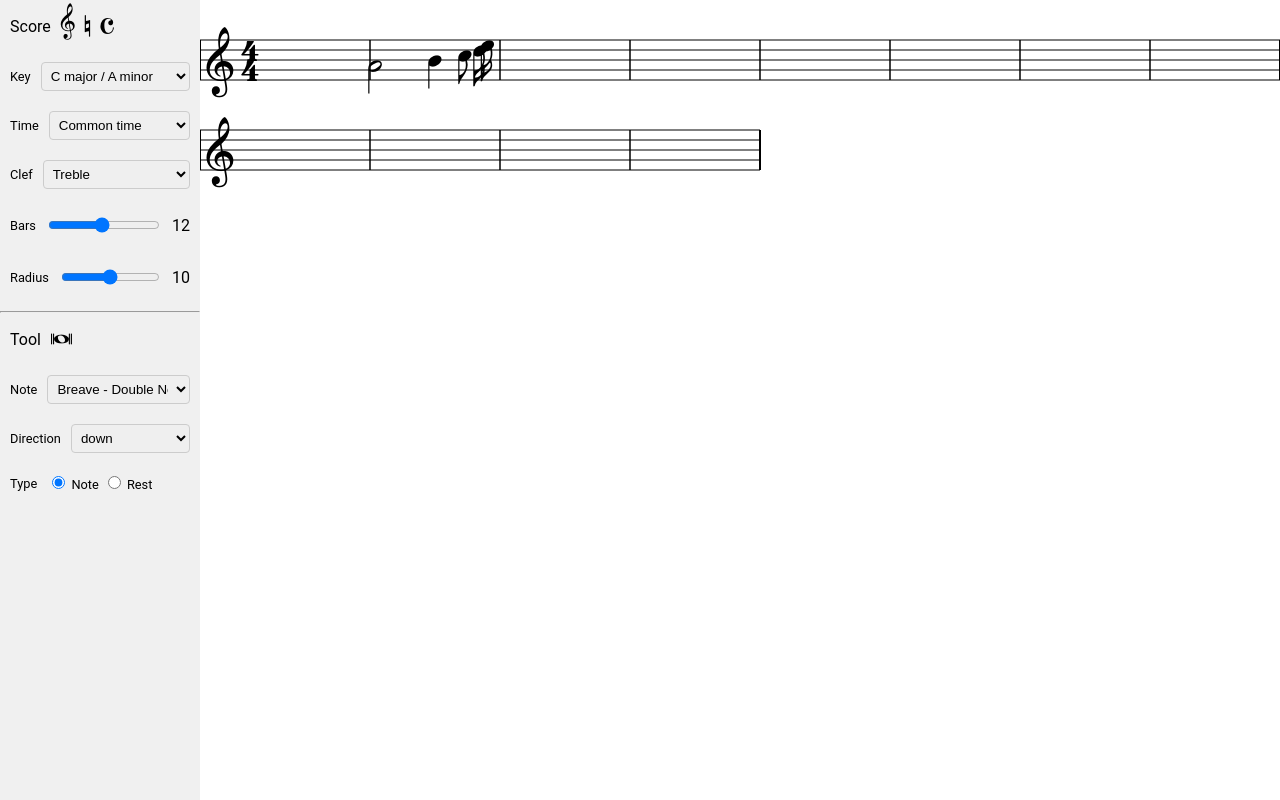
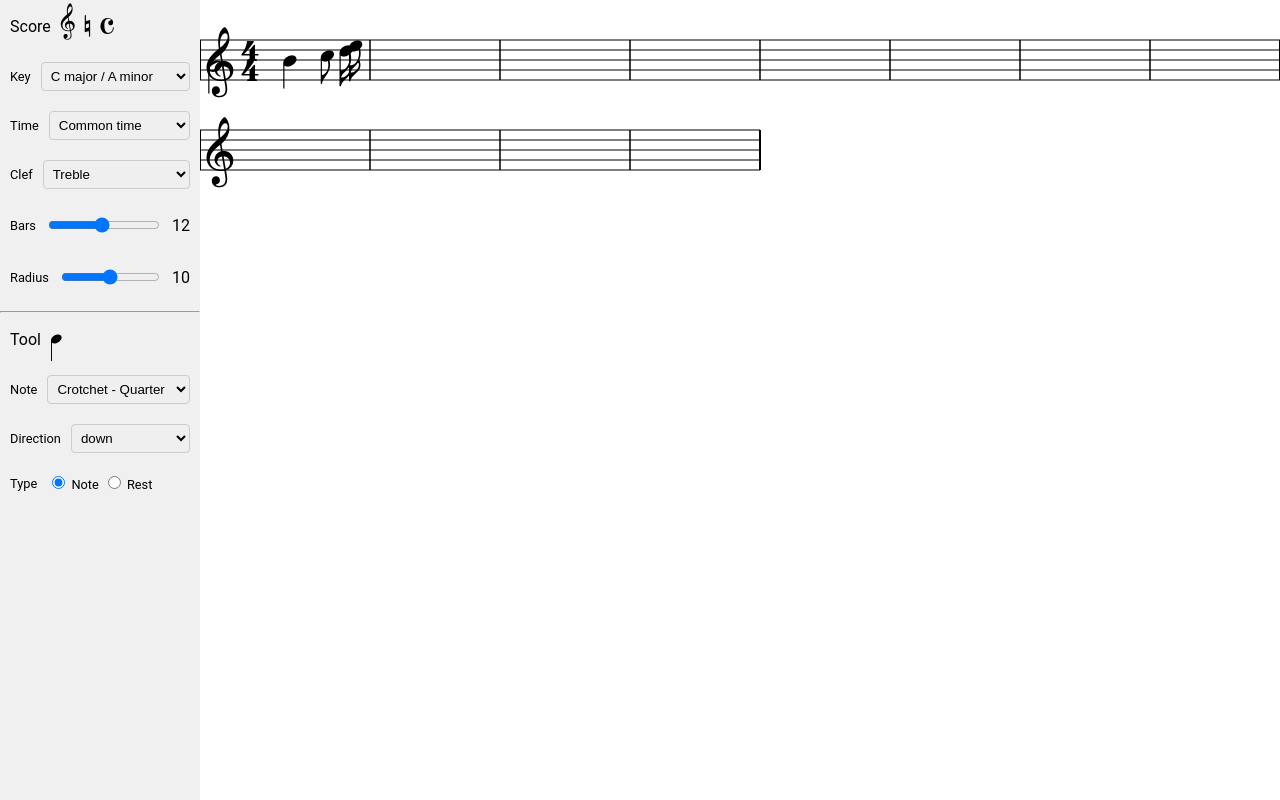
Before and after one commit to JoniBach/music-notation, a SvelteKit app: page /score in a window 1280 px wide. Built offline with nearby package versions, Linux system fonts and the light colour scheme.

Commit message:
bar indexing

```diff
--- a/src/routes/score/+page.svelte
+++ b/src/routes/score/+page.svelte
@@ -22,7 +22,7 @@
 	let keySignature = 'c_major_a_minor';
 	let timeSignature = '4_4_common_time';
 	let clef = 'treble';
-	let note = 'double';
+	let note = 'quarter';
 	let direction = 'down';
 	let rest = false;
 	let barCount = 12;
@@ -46,7 +46,8 @@
 		duration: 'quarter',
 		direction: 'down',
 		rest: false,
-		barIndex: 0,
+		noteIndex: 0,
+		barIndex: 0, // Keep this for backward compatibility
 		systemIndex: 0,
 		position: 0.5,
 		visible: false
@@ -104,16 +105,15 @@
 		window.addEventListener('resize', handleResize);
 
 		// Add example notes
-		// console.log('Adding example notes');
 		scoreNotes = [];
 
-		// Add notes to bar 1 with automatic sequential placement
+		// Add notes with noteIndex instead of barIndex
 		const exampleNotes = [
-			{ barIndex: 1, note: 'A4', duration: 'half' },
-			{ barIndex: 1, note: 'B4', duration: 'quarter' },
-			{ barIndex: 1, note: 'C4', duration: 'eighth' },
-			{ barIndex: 1, note: 'D4', duration: 'sixteenth' },
-			{ barIndex: 1, note: 'E4', duration: 'sixteenth' }
+			{ noteIndex: 0, note: 'A4', duration: 'half' },
+			{ noteIndex: 1, note: 'B4', duration: 'quarter' },
+			{ noteIndex: 2, note: 'C4', duration: 'eighth' },
+			{ noteIndex: 3, note: 'D4', duration: 'sixteenth' },
+			{ noteIndex: 4, note: 'E4', duration: 'sixteenth' }
 		];
 
 		scoreNotes = addMultipleNotes(exampleNotes, scoreNotes);
@@ -197,25 +197,29 @@
 
 		const staffPosition = calculateStaffPositionFromY(mousePosition.y, systemInfo.index, context);
 		const closestNote = findClosestNote(staffPosition, NOTES, currentClef);
-		const { startTime, position } = calculateNoteStartTimeAndPosition(
-			barInfo.index,
-			scoreNotes,
-			currentTimeSignature
-		);
 
-		// Update ghost note data
-		Object.assign(ghostNoteState, {
-			note: closestNote,
-			duration: note,
-			direction: direction,
-			rest: rest,
-			barIndex: barInfo.index,
-			systemIndex: systemInfo.index,
-			position: position,
-			visible: true
-		});
+		// Calculate the noteIndex based on existing notes and position
+		const nextNoteIndex = calculateNextNoteIndex(context.scoreNotes);
+
+		// Update ghost note state with both noteIndex and barIndex for compatibility
+		ghostNoteState.note = closestNote;
+		ghostNoteState.barIndex = barInfo.index;
+		ghostNoteState.noteIndex = nextNoteIndex;
+		ghostNoteState.systemIndex = systemInfo.index;
+		ghostNoteState.position = barInfo.position;
+		ghostNoteState.visible = true;
+		ghostNoteState.duration = note;
+		ghostNoteState.direction = direction;
+		ghostNoteState.rest = rest;
 
 		updateGhostNote(ghostNote, ghostNoteState, context);
+	}
+
+	// Helper function to calculate next available noteIndex
+	function calculateNextNoteIndex(notes) {
+		if (!notes || notes.length === 0) return 0;
+		const existingIndices = notes.filter((n) => n.noteIndex !== undefined).map((n) => n.noteIndex);
+		return existingIndices.length > 0 ? Math.max(...existingIndices) + 1 : 0;
 	}
 
 	function handleStaffClick(event) {
@@ -228,23 +232,28 @@
 		if (!systemInfo.valid) return;
 
 		const barInfo = getBarFromX(mousePosition.x, systemInfo.index, context);
-
 		if (!barInfo.valid) return;
 
 		const staffPosition = calculateStaffPositionFromY(mousePosition.y, systemInfo.index, context);
-		const clickedNote = findClosestNote(staffPosition, NOTES, currentClef);
+		const closestNote = findClosestNote(staffPosition, NOTES, currentClef);
 
-		// console.log(`Clicked at staff position ${staffPosition}, adding note ${clickedNote}`);
+		// Get the next available noteIndex
+		const nextNoteIndex = calculateNextNoteIndex(scoreNotes);
 
-		const newNote = {
-			barIndex: barInfo.index,
-			note: clickedNote,
-			duration: note,
-			direction: direction,
-			rest: rest
-		};
+		// Add the note using noteIndex instead of barIndex
+		scoreNotes = addNote(
+			{
+				noteIndex: nextNoteIndex,
+				note: closestNote,
+				duration: note,
+				direction,
+				rest
+			},
+			scoreNotes,
+			context
+		);
 
-		scoreNotes = addNote(newNote, scoreNotes, createRenderContext());
+		// Re-render the staff
 		renderStaff(svg, createRenderContext());
 	}
 
@@ -287,7 +296,9 @@
 
 		return {
 			index: barIndex,
-			valid: barIndex < barCount
+			valid: barIndex < barCount,
+			position:
+				(xRelativeToSystem - (barIndex === startBarIndex ? 0 : firstBarWidth)) / regularBarWidth
 		};
 	}
 
@@ -303,7 +314,9 @@
 	function findClosestNote(staffPosition, NOTES, currentClef) {
 		const noteEntries = Object.entries(NOTES);
 		let closestNote = noteEntries[0][0];
-		let closestDistance = Math.abs(getNotePosition(closestNote, NOTES, currentClef) - staffPosition);
+		let closestDistance = Math.abs(
+			getNotePosition(closestNote, NOTES, currentClef) - staffPosition
+		);
 
 		for (const [noteName, notePosition] of noteEntries) {
 			const adjustedPosition = getNotePosition(noteName, NOTES, currentClef);
@@ -317,12 +330,78 @@
 		return closestNote;
 	}
 
-	function calculateNoteStartTimeAndPosition(barIndex, notes, timeSignature) {
+	// Calculate which bar a note belongs to based on noteIndex and note durations
+	function calculateBarFromNoteIndex(noteIndex, notes, timeSignature) {
+		// Get the total accumulated duration up to this note
+		let totalDuration = 0;
+		if (!notes || notes.length === 0) return { barIndex: 0, positionInBar: 0, totalDuration: 0 };
+
+		const sortedNotes = [...notes].sort((a, b) => (a.noteIndex || 0) - (b.noteIndex || 0));
+
+		// Only calculate for notes before current noteIndex
+		const precedingNotes = sortedNotes.filter((n) => (n.noteIndex || 0) < noteIndex);
+
+		for (const note of precedingNotes) {
+			// Get duration from the config based on note type
+			const noteDuration = note.rest
+				? REST_CONFIG[note.duration]?.duration || 0
+				: NOTE[note.direction || 'down'][note.duration]?.duration || 0;
+
+			totalDuration += noteDuration;
+		}
+
+		// Calculate bar index based on time signature's bar duration
+		const barDuration = timeSignature.duration;
+		const barIndex = Math.floor(totalDuration / barDuration);
+
+		// Calculate position within the bar (0-1)
+		const positionInBar = (totalDuration % barDuration) / barDuration;
+
+		return { barIndex, positionInBar, totalDuration };
+	}
+
+	function calculateNoteStartTimeAndPosition(barIndex, notes, timeSignature, noteIndex = null) {
+		// If using noteIndex, calculate bar and position from the note's index
+		if (noteIndex !== null) {
+			const result = calculateBarFromNoteIndex(
+				noteIndex,
+				notes,
+				timeSignature
+			);
+			return {
+				startTime: result.totalDuration,
+				position: result.positionInBar,
+				barIndex: result.barIndex
+			};
+		}
+
+		// Legacy code for calculating based on barIndex - keep for backward compatibility
 		// Get the current time signature's total duration for the bar
 		const barDuration = timeSignature.duration;
 
+		// Important: Sort notes by noteIndex first if available
+		const sortedNotes = [...notes].sort((a, b) => {
+			// If both have noteIndex, sort by noteIndex
+			if (a.noteIndex !== undefined && b.noteIndex !== undefined) {
+				return a.noteIndex - b.noteIndex;
+			}
+			// Otherwise use default array ordering (for backwards compatibility)
+			return 0;
+		});
+
 		// Find all notes in the current bar
-		const notesInBar = notes.filter((n) => n.barIndex === barIndex);
+		const notesInBar = sortedNotes.filter((n) => {
+			// If note has noteIndex, calculate its bar first
+			if (n.noteIndex !== undefined && n.barIndex === undefined) {
+				const { barIndex: calculatedBarIndex } = calculateBarFromNoteIndex(
+					n.noteIndex || 0,
+					notes,
+					timeSignature
+				);
+				return calculatedBarIndex === barIndex;
+			}
+			return n.barIndex === barIndex;
+		});
 
 		// Calculate the start time for the new note
 		let startTime = 0;
@@ -349,60 +428,141 @@
 		// Calculate position as a normalized value (0-1) within the bar based on start time
 		const position = startTime / barDuration;
 
-		return { startTime, position };
+		return { startTime, position, barIndex };
 	}
 
-	function calculateNotePosition(barIndex, position, context) {
-		const {
+	// Note Management
+	function addNote(noteData, existingNotes, context) {
+		const { barCount, currentTimeSignature, direction, rest } = context;
+
+		// Determine if we're using noteIndex or barIndex
+		const usingNoteIndex = noteData.noteIndex !== undefined;
+		let barIndex = noteData.barIndex;
+		let startTime, position, totalDuration;
+
+		// If using noteIndex, calculate the bar position
+		if (usingNoteIndex) {
+			const result = calculateBarFromNoteIndex(
+				noteData.noteIndex,
+				existingNotes,
+				currentTimeSignature
+			);
+			barIndex = result.barIndex;
+			position = result.positionInBar;
+			startTime = result.totalDuration;
+		} else {
+			// Validate bar index for traditional approach
+			if (barIndex < 0 || barIndex >= barCount) {
+				console.error(`Bar index ${barIndex} is out of range (0-${barCount - 1})`);
+				return existingNotes;
+			}
+
+			// If no explicit start time is provided, calculate it based on existing notes in the bar
+			if (noteData.startTime === undefined) {
+				const result = calculateNoteStartTimeAndPosition(
+					barIndex,
+					existingNotes,
+					currentTimeSignature
+				);
+				startTime = result.startTime;
+				position = result.position;
+			} else {
+				startTime = noteData.startTime;
+				position = startTime / currentTimeSignature.duration;
+			}
+		}
+
+		// Get the duration of the current note from the config
+		const noteDuration = noteData.rest
+			? REST_CONFIG[noteData.duration]?.duration || 0
+			: NOTE[noteData.direction || direction][noteData.duration]?.duration || 0;
+
+		// Validate that the note fits within overall bar count
+		if (barIndex >= barCount) {
+			console.warn(
+				`Note exceeds total bar count. Calculated Bar: ${barIndex}, Max Bars: ${barCount - 1}`
+			);
+			// Optionally handle this (adjust bar count, truncate, etc.)
+		}
+
+		// Create the new note
+		const newNote = {
+			noteIndex: noteData.noteIndex, // Store the noteIndex if it exists
+			barIndex, // Store calculated barIndex
+			note: noteData.note,
+			duration: noteData.duration,
+			direction: noteData.direction || direction,
+			rest: noteData.rest !== undefined ? noteData.rest : rest,
+			position,
+			startTime
+		};
+
+		// Return the updated notes array
+		return [...existingNotes, newNote];
+	}
+
+	function addMultipleNotes(notesData, existingNotes) {
+		const context = createRenderContext();
+		let updatedNotes = [...existingNotes];
+
+		// Sort the notesData by noteIndex to ensure ordering is consistent
+		const sortedNotesData = [...notesData].sort((a, b) => {
+			// If both have noteIndex, sort by noteIndex
+			if (a.noteIndex !== undefined && b.noteIndex !== undefined) {
+				return a.noteIndex - b.noteIndex;
+			}
+			// Default ordering
+			return 0;
+		});
+
+		for (const noteData of sortedNotesData) {
+			updatedNotes = addNote(noteData, updatedNotes, context);
+		}
+
+		return updatedNotes;
+	}
+
+	// Function to adjust notes when clef changes
+	function adjustNotesForClefChange(oldClef, newClef) {
+		if (!oldClef || !newClef || oldClef === newClef) return;
+
+		// No need to modify the actual note names
+		// We just need to re-render the staff with the new clef
+		// The visual position of the notes will automatically adjust based on the new clef
+		if (svg) {
+			renderStaff(svg, createRenderContext());
+		}
+	}
+
+	// Context Creation
+	function createRenderContext() {
+		return {
+			svg,
+			systemCount,
 			barsPerSystem,
+			barCount,
+			radius,
+			verticalPadding,
+			staffHeight,
+			config,
 			startPadding,
 			firstBarWidth,
 			regularBarWidth,
-			radius,
-			verticalPadding,
-			staffHeight,
-			config
-		} = context;
-
-		// Find which system the bar belongs to
-		const systemIndex = Math.floor(barIndex / barsPerSystem);
-
-		// Calculate the relative bar index within the system
-		const systemRelativeBarIndex = barIndex - systemIndex * barsPerSystem;
-
-		// Calculate the starting X position of the bar
-		let barStartX = startPadding;
-		if (systemRelativeBarIndex > 0) {
-			barStartX += firstBarWidth + (systemRelativeBarIndex - 1) * regularBarWidth;
-		}
-
-		// Get the width of the current bar
-		const barWidth = systemRelativeBarIndex === 0 ? firstBarWidth : regularBarWidth;
-
-		// Position within the bar based on position parameter (0-1)
-		const barPadding = radius * 0.5; // Padding from bar lines
-		const usableBarWidth = barWidth - barPadding * 2; // Width available for notes
-
-		// Calculate the x position with padding
-		const xPos = barStartX + barPadding + position * usableBarWidth;
-
-		// Calculate the y-start position for the system
-		const yStart = verticalPadding + systemIndex * (staffHeight + config.systemMarginTop);
-
-		return { xPos, yStart, systemIndex, systemRelativeBarIndex };
+			endPadding,
+			currentClef,
+			currentKeySignature,
+			currentTimeSignature,
+			scaledFontSize,
+			SVG_WIDTH,
+			scoreNotes,
+			direction,
+			rest
+		};
 	}
 
-	function getNoteSymbol(noteConfig, noteConfig_params) {
-		const { REST_CONFIG, NOTE } = noteConfig_params;
-
-		if (noteConfig.rest) {
-			const restCode = REST_CONFIG[noteConfig.duration]?.code || '';
-			return String.fromCodePoint(parseInt(restCode.replace('U+', ''), 16));
-		} else {
-			const noteDirection = noteConfig.direction || 'down';
-			const noteCode = NOTE[noteDirection]?.[noteConfig.duration]?.code || '';
-			return String.fromCodePoint(parseInt(noteCode.replace('U+', ''), 16));
-		}
+	// --- REACTIVE UPDATES ---
+	$: if (svg && (barCount || SVG_WIDTH || keySignature || timeSignature || radius)) {
+		renderStaff(svg, createRenderContext());
 	}
 
 	// Ghost Note Rendering
@@ -416,11 +576,40 @@
 		}
 
 		// Calculate position
-		const { note, barIndex, position, duration, direction, rest } = ghostNoteState;
-		const { xPos, yStart } = calculateNotePosition(barIndex, position, context);
+		const { note, barIndex, position, duration, direction, rest, noteIndex } = ghostNoteState;
+
+		// First check if we have noteIndex - if so, use that for positioning
+		let xPos, yStart;
+
+		// If we have a noteIndex, calculate position based on our noteIndex algorithm
+		if (noteIndex !== undefined) {
+			// Get the note's position based on the noteIndex
+			const positionInfo = calculateBarFromNoteIndex(
+				noteIndex,
+				context.scoreNotes,
+				context.currentTimeSignature
+			);
+
+			// Use the calculated bar index and position
+			const calculatedPosition = calculateNotePosition(
+				positionInfo.barIndex,
+				positionInfo.positionInBar,
+				context
+			);
+
+			xPos = calculatedPosition.xPos + context.radius * 0.5; // Add same offset as in features.js
+			yStart = calculatedPosition.yStart;
+		} else {
+			// Fallback to direct barIndex and position if no noteIndex
+			const calculatedPosition = calculateNotePosition(barIndex, position, context);
+			xPos = calculatedPosition.xPos + context.radius * 0.5; // Add same offset as in features.js
+			yStart = calculatedPosition.yStart;
+		}
 
 		// Calculate vertical position based on the note
-		const yPos = yStart + calculateStaffPosition(getNotePosition(note, NOTES, context.currentClef), context.radius);
+		const yPos =
+			yStart +
+			calculateStaffPosition(getNotePosition(note, NOTES, context.currentClef), context.radius);
 
 		// Clear previous ghost note content
 		ghostNote.selectAll('*').remove();
@@ -507,7 +696,45 @@
 	}
 
 	function renderNotesForSystem(draw, systemIndex, startBarIndex, endBarIndex, notes) {
-		for (const noteData of notes) {
+		// First, ensure all notes have barIndex calculated (for those with only noteIndex)
+		const context = createRenderContext();
+
+		// Critical step: Sort notes by noteIndex to ensure proper ordering
+		const sortedNotes = [...notes].sort((a, b) => {
+			// If both have noteIndex, sort by that
+			if (a.noteIndex !== undefined && b.noteIndex !== undefined) {
+				return a.noteIndex - b.noteIndex;
+			}
+			// If only one has noteIndex, prioritize it
+			if (a.noteIndex !== undefined) return -1;
+			if (b.noteIndex !== undefined) return 1;
+			// Fall back to traditional ordering if no noteIndex
+			return 0;
+		});
+
+		// Calculate barIndex for all notes with noteIndex
+		const updatedNotes = sortedNotes.map((note) => {
+			if (note.barIndex === undefined && note.noteIndex !== undefined) {
+				const { barIndex, positionInBar } = calculateBarFromNoteIndex(
+					note.noteIndex,
+					sortedNotes,
+					context.currentTimeSignature
+				);
+				return { ...note, barIndex, position: positionInBar };
+			}
+			return note;
+		});
+
+		// Next, sort notes again by barIndex, then by position within the bar
+		const sortedForRendering = [...updatedNotes].sort((a, b) => {
+			if (a.barIndex !== b.barIndex) {
+				return a.barIndex - b.barIndex;
+			}
+			// Within the same bar, sort by position
+			return a.position - b.position;
+		});
+
+		for (const noteData of sortedForRendering) {
 			// Only render notes that belong to bars in this system
 			if (noteData.barIndex >= startBarIndex && noteData.barIndex < endBarIndex) {
 				// Calculate the relative bar index within this system
@@ -520,119 +747,66 @@
 					direction: noteData.direction,
 					rest: noteData.rest,
 					position: noteData.position,
-					startTime: noteData.startTime
+					startTime: noteData.startTime,
+					noteIndex: noteData.noteIndex
 				});
 			}
 		}
 	}
 
-	// Note Management
-	function addNote(noteData, existingNotes, context) {
-		const { barCount, currentTimeSignature, direction, rest } = context;
-
-		// Validate bar index
-		if (noteData.barIndex < 0 || noteData.barIndex >= barCount) {
-			console.error(`Bar index ${noteData.barIndex} is out of range (0-${barCount - 1})`);
-			return existingNotes;
-		}
-
-		// Calculate the start time if not provided
-		let startTime = noteData.startTime;
-
-		// If no explicit start time is provided, calculate it based on existing notes in the bar
-		if (startTime === undefined) {
-			const { startTime: calculatedStartTime } = calculateNoteStartTimeAndPosition(
-				noteData.barIndex,
-				existingNotes,
-				currentTimeSignature
-			);
-			startTime = calculatedStartTime;
-		}
-
-		// Get the duration of the current note from the config
-		const noteDuration = noteData.rest
-			? REST_CONFIG[noteData.duration]?.duration || 0
-			: NOTE[noteData.direction || direction][noteData.duration]?.duration || 0;
-
-		// Validate that the note fits within the bar's duration
-		const barDuration = currentTimeSignature.duration;
-		if (startTime + noteDuration > barDuration) {
-			console.warn(
-				`Note exceeds bar duration. Bar: ${noteData.barIndex}, Start: ${startTime}, Duration: ${noteDuration}, Bar Duration: ${barDuration}`
-			);
-			// You might want to handle this case (e.g., truncate the note, split it across bars, etc.)
-		}
-
-		// Calculate position as a normalized value (0-1) within the bar based on start time
-		const position = startTime / barDuration;
-
-		// Create the new note
-		const newNote = {
-			barIndex: noteData.barIndex,
-			note: noteData.note,
-			duration: noteData.duration,
-			direction: noteData.direction || direction,
-			rest: noteData.rest !== undefined ? noteData.rest : rest,
-			position,
-			startTime
-		};
-
-		// Return the updated notes array
-		return [...existingNotes, newNote];
-	}
-
-	function addMultipleNotes(notesData, existingNotes) {
-		const context = createRenderContext();
-		let updatedNotes = [...existingNotes];
-
-		for (const noteData of notesData) {
-			updatedNotes = addNote(noteData, updatedNotes, context);
-		}
-
-		return updatedNotes;
-	}
-
-	// Function to adjust notes when clef changes
-	function adjustNotesForClefChange(oldClef, newClef) {
-		if (!oldClef || !newClef || oldClef === newClef) return;
-
-		// No need to modify the actual note names
-		// We just need to re-render the staff with the new clef
-		// The visual position of the notes will automatically adjust based on the new clef
-		if (svg) {
-			renderStaff(svg, createRenderContext());
-		}
-	}
-
-	// Context Creation
-	function createRenderContext() {
-		return {
-			svg,
-			systemCount,
+	// Note Position Calculation
+	function calculateNotePosition(barIndex, position, context) {
+		const {
 			barsPerSystem,
-			barCount,
+			startPadding,
+			firstBarWidth,
+			regularBarWidth,
 			radius,
 			verticalPadding,
 			staffHeight,
-			config,
-			startPadding,
-			firstBarWidth,
-			regularBarWidth,
-			endPadding,
-			currentClef,
-			currentKeySignature,
-			currentTimeSignature,
-			scaledFontSize,
-			SVG_WIDTH,
-			scoreNotes,
-			direction,
-			rest
-		};
+			config
+		} = context;
+
+		// Find which system the bar belongs to
+		const systemIndex = Math.floor(barIndex / barsPerSystem);
+
+		// Calculate the relative bar index within the system
+		const systemRelativeBarIndex = barIndex - systemIndex * barsPerSystem;
+
+		// Calculate the starting X position of the bar
+		let barStartX = startPadding;
+		if (systemRelativeBarIndex > 0) {
+			barStartX += firstBarWidth + (systemRelativeBarIndex - 1) * regularBarWidth;
+		}
+
+		// Get the width of the current bar
+		const barWidth = systemRelativeBarIndex === 0 ? firstBarWidth : regularBarWidth;
+
+		// Position within the bar based on position parameter (0-1)
+		const barPadding = radius * 0.5; // Padding from bar lines
+		const usableBarWidth = barWidth - barPadding * 2; // Width available for notes
+
+		// Calculate the x position with padding
+		const xPos = barStartX + barPadding + position * usableBarWidth;
+
+		// Calculate the y-start position for the system
+		const yStart = verticalPadding + systemIndex * (staffHeight + config.systemMarginTop);
+
+		return { xPos, yStart, systemIndex, systemRelativeBarIndex };
 	}
 
-	// --- REACTIVE UPDATES ---
-	$: if (svg && (barCount || SVG_WIDTH || keySignature || timeSignature || radius)) {
-		renderStaff(svg, createRenderContext());
+	// Note Symbol Retrieval
+	function getNoteSymbol(noteConfig, noteConfig_params) {
+		const { REST_CONFIG, NOTE } = noteConfig_params;
+
+		if (noteConfig.rest) {
+			const restCode = REST_CONFIG[noteConfig.duration]?.code || '';
+			return String.fromCodePoint(parseInt(restCode.replace('U+', ''), 16));
+		} else {
+			const noteDirection = noteConfig.direction || 'down';
+			const noteCode = NOTE[noteDirection]?.[noteConfig.duration]?.code || '';
+			return String.fromCodePoint(parseInt(noteCode.replace('U+', ''), 16));
+		}
 	}
 </script>
 
--- a/src/routes/score/features.js
+++ b/src/routes/score/features.js
@@ -209,7 +209,7 @@ export const createFeatures = (
 
 		// Position within the bar based on startTime/position
 		// Calculate the x position directly based on the bar start and the note's position within the bar
-		const barPadding = radius * 0.5; // Padding from bar lines
+		const barPadding = radius ; // Padding from bar lines
 		const usableBarWidth = barWidth - barPadding * 2; // Width available for notes
 
 		// Ensure position is used directly from noteData, with a fallback to 0.5
@@ -217,15 +217,22 @@ export const createFeatures = (
 		const position = typeof noteData.position === 'number' ? noteData.position : 0.5;
 
 		// Calculate the x position with padding
-		const xPos = barStartX + barPadding + position * usableBarWidth;
+		const xPos = barStartX + barPadding  + position * usableBarWidth + radius * 0.5;
 
 		// Calculate vertical position based on the note
 		const yPos = yStart + calculateStaffPosition(getNotePosition(noteData.note, NOTES, currentClef), radius);
 
-		// Debug positioning
-		console.log(
-			`Rendering note ${noteData.note} at position ${position} (x: ${xPos}, y: ${yPos})`
-		);
+		// Create a group for the note to make it easier to add additional elements
+		const noteGroup = group.append('g')
+			.attr('class', 'note')
+			.attr('transform', `translate(${xPos}, ${yPos})`)
+			.attr('data-bar-index', barIndex)
+			.attr('data-position', position);
+
+		// Add noteIndex as a data attribute if it exists
+		if (noteData.noteIndex !== undefined) {
+			noteGroup.attr('data-note-index', noteData.noteIndex);
+		}
 
 		let noteSymbol;
 		if (noteData.rest) {
@@ -237,14 +244,22 @@ export const createFeatures = (
 			noteSymbol = String.fromCodePoint(parseInt(noteCode.replace('U+', ''), 16));
 		}
 
-		group
-			.append('text')
-			.attr('class', 'note')
-			.attr('x', xPos)
-			.attr('y', yPos)
+		// Add the note symbol
+		noteGroup.append('text')
+			.attr('class', 'smuFL-symbol')
 			.attr('text-anchor', 'middle')
-			.attr('class', 'smuFL-symbol')
 			.style('font-size', `${scaledFontSize}px`)
 			.text(noteSymbol);
-	}
+
+		// // Optionally add a debug label showing the noteIndex
+		// if (noteData.noteIndex !== undefined) {
+		// 	noteGroup.append('text')
+		// 		.attr('dy', -radius * 2.5)
+		// 		.attr('text-anchor', 'middle')
+		// 		.attr('class', 'note-index-debug')
+		// 		.style('font-size', `${radius * 1.2}px`)
+		// 		.style('fill', '#666')
+		// 		.text(`#${noteData.noteIndex}`);
+		// }
+	},
 });
```
